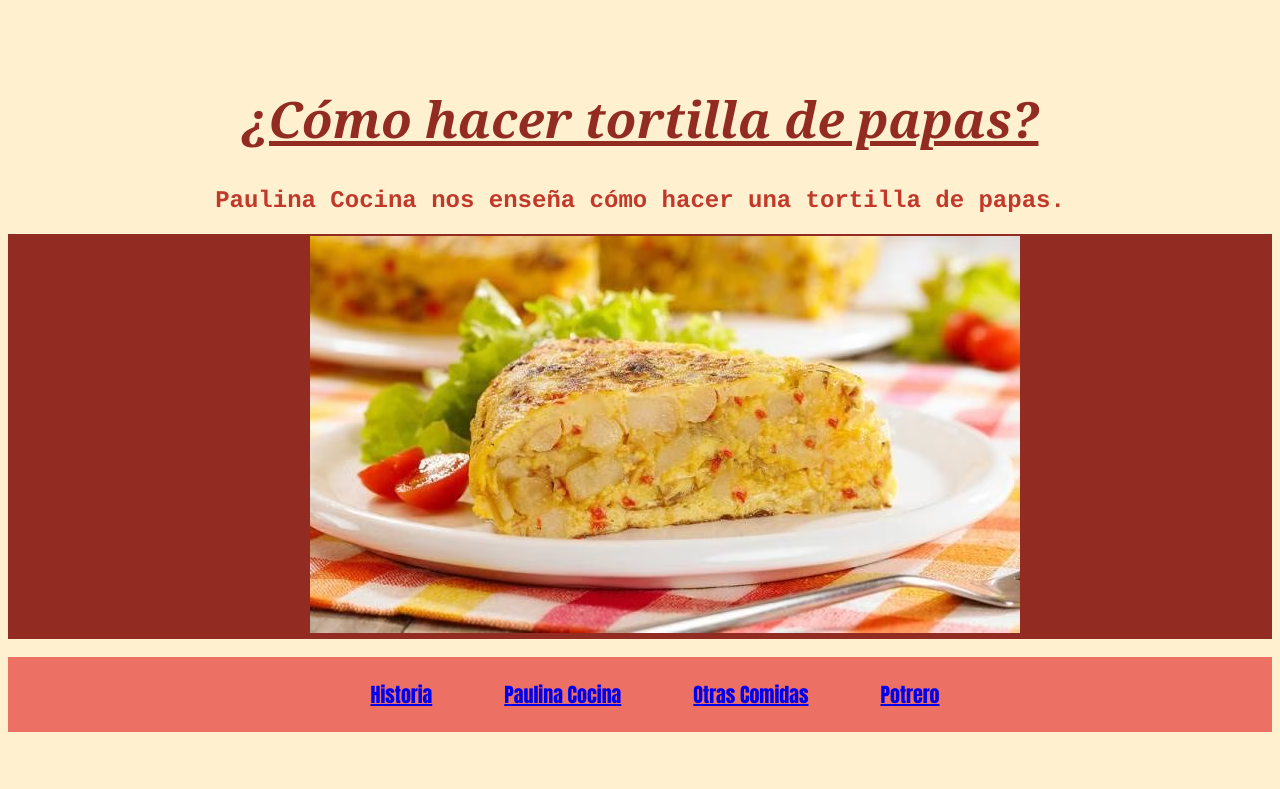
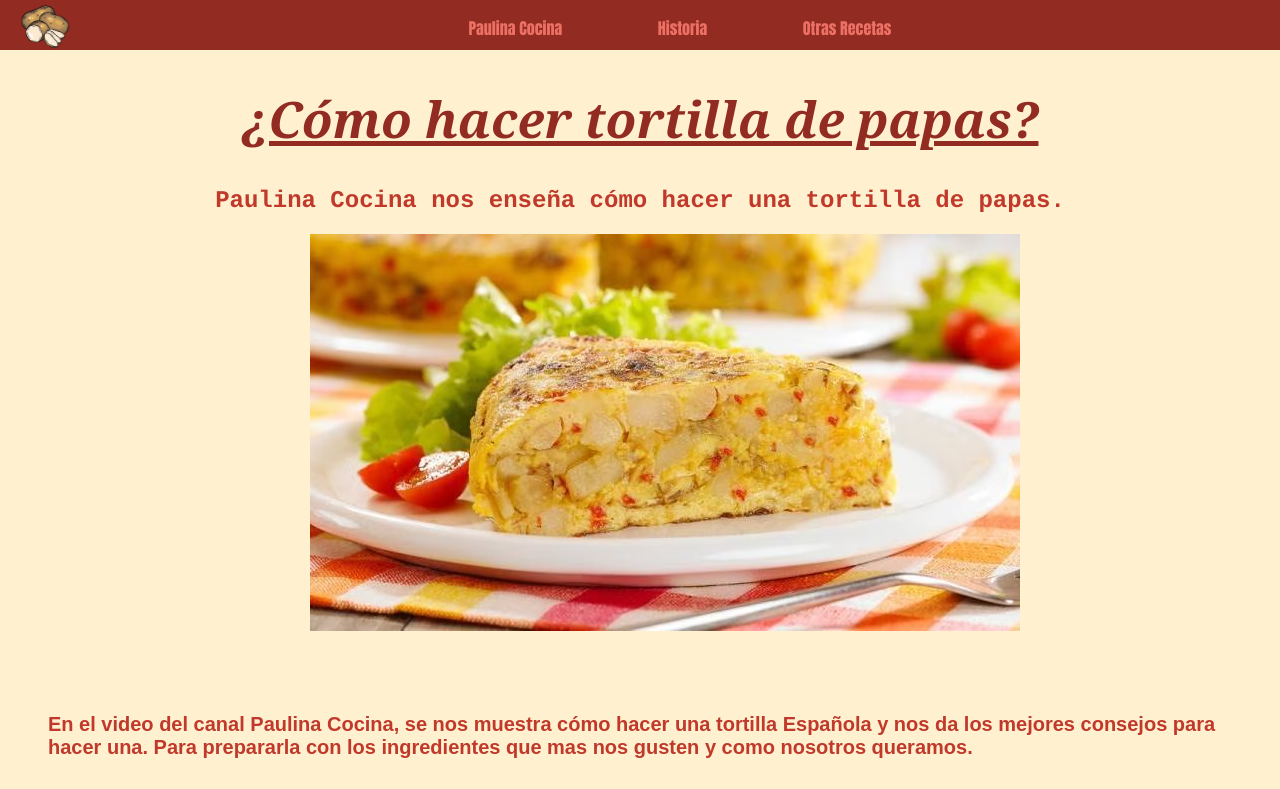
Before and after one commit to ibrivs/frontabril, a plain HTML site: page index.html in a window 1280 px wide. Shown: the top 789 px of the page. Drawn offline with Linux system fonts and the light colour scheme.

Commit message:
Add files via upload

```diff
--- a/css/estilo.css
+++ b/css/estilo.css
@@ -33,28 +33,57 @@ header h1{
       padding: 70px;
       display: grid;
       grid-row-gap: 16px;
-      justify-items: center;
       text-align: left;}
+  footer{text-align: center;}
 .oscuro { color: #922B21}
 .intermedio { color: #C0392B}
 .claro { color: #EC7063}
-.nav {color:#922B21;
+.nav ul {
+  list-style-type: none;
   text-align: center;
-   font-size:20px ;
-   font-family: Arial;
-   padding-right: 10px;
-   border:2px;
-   border-color:#EC7063;
-   border-style:solid;
-   background: #EC7063;}
+}
+.nav {
+    position: fixed;
+    top: 0;
+    left: 0 ;
+    padding: 0 20px;
+    width: 100%;
+    height: 50px;
+    background-color: #922B21;
+}
+.nav img{
+  float: left;
+  width: 50px
+}
+.nav li {
+  display: inline;
+  text-align: center;
+  margin: 0 10px 0 0;
+}
+.nav li a {
+  padding: 2px 7px 2px 7px;
+  color: #EC7063;
+  background-color: #922B21;
+  border: 1px solid #922B21;
+  text-decoration: none;
+}
+.nav li a:hover {
+  background-color:#C0392B;
+  color: #EC7063
+}
 .img {text-align: center;
 padding-left: 50px ;
-    color:red;
-    border:2px;
-    border-color:#922B21;
-    border-style:solid;
-    background: #922B21; }
-
+}
+.icon1{
+  padding-top: 10px ;
+  width: 30px;
+  float: none;
+}
+.icon2 {
+  padding-top: 10px ;
+  width: 30px ;
+  float: none;
+}
 .link {text-align: center;}
 
   .list li { font-family: impact;
@@ -62,3 +91,12 @@ padding-left: 50px ;
     padding-left:30px;
     padding-right:30px;
   }
+  .nave {color:#922B21;
+    text-align: center;
+     font-size:20px ;
+     font-family: Arial;
+     padding-right: 10px;
+     border:2px;
+     border-color:#EC7063;
+     border-style:solid;
+     background: #EC7063;}
--- a/index.html
+++ b/index.html
@@ -7,7 +7,14 @@
     <link rel="shortcut icon" href="./icono/papa.ico" />
   </head>
   <body>
-
+    <nav class="nav">
+      <img src="./icono/papa.ico" alt="">
+          <ul class="list">
+              <li class="dos"><a href="https://www.youtube.com/@paulinacocina/featured" target="_blank">Paulina Cocina</a></li>
+              <li class="tres"><a href="https://www.elplural.com/leequid/donde-y-cuando-se-invento-la-tortilla-de-patatas_123575102" target="_blank">Historia</a></li>
+              <li class="cuatro"><a href="#footer" target="_blank">Otras Recetas</a></li>
+          </ul>
+    </nav>
    <header>
     <h1 class="oscuro">¿Cómo hacer tortilla de papas?</h1>
     <h2 class="intermedio"> Paulina Cocina nos enseña cómo hacer una tortilla de papas.</h2>
@@ -16,14 +23,6 @@
     <img src="./imagen/tortilla.jpg" alt="Tortilla">
   </div>
     <br>
-    <nav class="nav">
-          <ul class="list">
-              <li class="uno"><a href="https://www.elplural.com/leequid/donde-y-cuando-se-invento-la-tortilla-de-patatas_123575102#:~:text=La%20tortilla%20de%20patatas%20se,y%20barato%20para%20sus%20tropas." target="_blank">Historia</a></li>
-              <li class="dos"><a href="https://youtube.com/@paulinacocina" target="_blank">Paulina Cocina</a></li>
-              <li class="tres"><a href="https://www.directoalpaladar.com/recetario/17-recetas-espanolas-para-viajar-salir-casa-cuarentena" target="_blank">Otras Comidas</a></li>
-              <li class="cuatro"><a href="https://plataforma.potrerodigital.org/" target="_blank">Potrero</a></li>
-          </ul>
-    </nav>
   <section>
     <h3 class="intermedio">En el video del canal Paulina Cocina, se nos muestra cómo hacer una tortilla Española y nos da los mejores consejos para hacer una. Para prepararla con los ingredientes que mas nos gusten y como nosotros queramos.</h3>
     <div class="link">
@@ -31,7 +30,6 @@
     </div>
   </section>
     <main>
-    <div class="receta">
       <h2 class="intermedio">Receta de tortilla mediana</h2>
       <h3 class="intermedio">Ingredientes</h3>
       <ul>
@@ -61,16 +59,22 @@
         <li class="claro">Por ultimo, para sacarla la volvemos a dar vuelta.</li>
       </ol>
     </main>
-    <footer>
-      <br>
-      <h3 class="intermedio">Asi es como Paulina Cocina nos enseña a hacer una autentica Tortilla Española.</h3>
-     </div>
      <div class="link">
+       <h3 class="intermedio">Asi es como Paulina Cocina nos enseña a hacer una autentica Tortilla Española.</h3>
       <iframe src="https://www.google.com/maps/embed?pb=!1m18!1m12!1m3!1d3109718.7645569528!2d-4.185412109375004!3d40.434658328762715!2m3!1f0!2f0!3f0!3m2!1i1024!2i768!4f13.1!3m3!1m2!1s0xc42e3783261bc8b%3A0xa6ec2c940768a3ec!2zRXNwYcOxYQ!5e0!3m2!1ses-419!2sar!4v1682919591218!5m2!1ses-419!2sar" width="400" height="300" style="border:0;" allowfullscreen="" loading="lazy" referrerpolicy="no-referrer-when-downgrade"></iframe>
      </div>
-     <br>
      <h1 class="oscuro">Buen provecho!</h1>
-     <br>
+     <footer>
+     <h3 class="intermedio">Otras Recetas</h3>
+     <div class="nave">
+      <ul class="list">
+        <li><a href="https://www.paulinacocina.net/croquetas-de-papa-papa-pops/1409">Croquetas de Papa</a></li>
+        <li><a href="https://alicante.com.ar/30-receta-bombas-de-papa">Bomba de Papa</a></li>
+        <li><a href="https://www.lanacion.com.ar/recetas/papas-rellenas-nid15032021/">Papa Rellena</a></li>
+      </ul>
+  </div>
+     <a href="https://plataforma.potrerodigital.org/"><img class="icon1" src="./imagen/facebook.png" alt="facebok"></a>
+     <a href="https://plataforma.potrerodigital.org/"><img class="icon2" src="./imagen/whatsapp.png" alt="Whatsapp"></a>
     </footer>
 
   </body>
```
Also changed, not shown: imagen/facebook.png (added), imagen/whatsapp.png (added).
